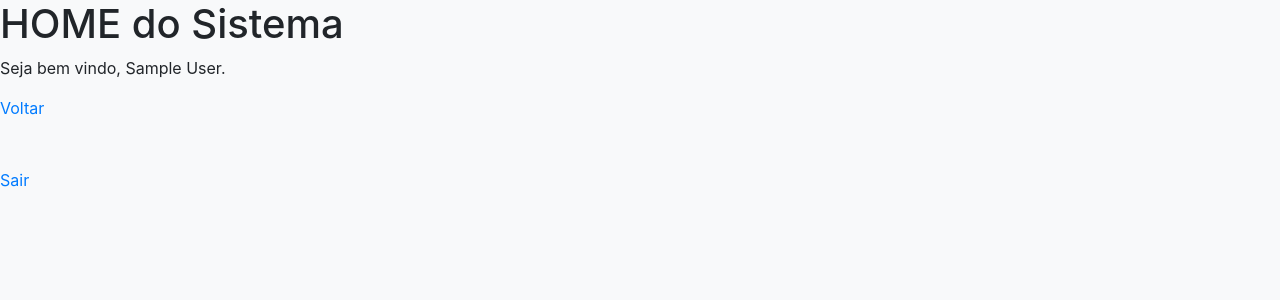
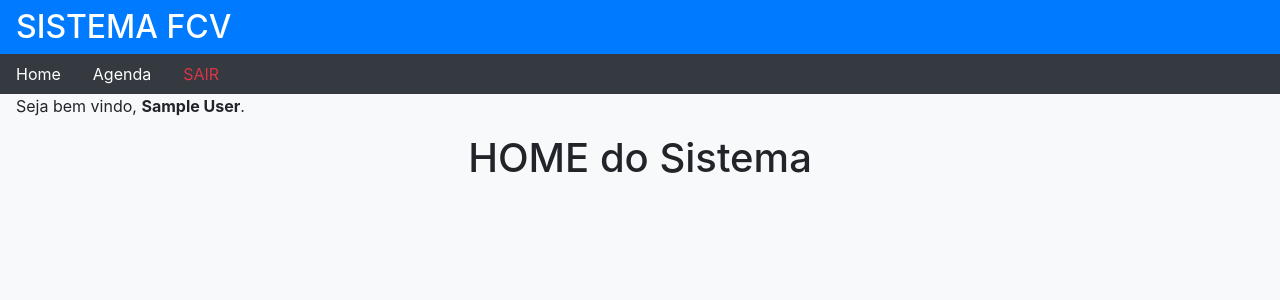
Before and after one commit to caioz7/sistema_login, a PHP site: page /home.php in a window 1280 px wide. Shown: the top 300 px of the page. Run offline with PHP 8.4, Linux system fonts and the light colour scheme; the visitor is signed in with stand-in values (Sample User, id 1).

Commit message:
Feito menu e home

```diff
--- /dev/null
+++ b/assets/menu.php
@@ -0,0 +1,19 @@
+<h2 class="bg-primary text-white pl-3 pt-2 pb-2 m-0">SISTEMA FCV</h2>
+<ul class="nav justify-content-left bg-dark">
+  <li class="nav-item">
+    <a class="nav-link text-white" href="home.php">Home</a>
+  </li>
+  <li class="nav-item">
+    <a class="nav-link text-white" href="agenda.php">Agenda</a>
+  </li>
+  <li class="nav-item float-right">
+    <a class="nav-link text-danger" href="logout.php">SAIR</a>
+  </li>
+</ul>
+<div class="row">
+  <div class="col">
+    <p class="ml-3">
+        Seja bem vindo, <b><?php echo $_SESSION['user_name']; ?></b>.
+    </p>
+  </div>
+</div>
--- a/home.php
+++ b/home.php
@@ -4,22 +4,9 @@
     require_once 'conexao.php';
     require_once 'verifica_sessao.php';
     require_once './assets/header.php';
+    require_once './assets/menu.php';
 ?>
-    <h1>
+    <h1 class="text-center">
         HOME do Sistema
     </h1>
-
-    <p>
-        Seja bem vindo, <?php echo $_SESSION['user_name']; ?>.
-    </p>
-
-    <a href="javascript:window.history.go(-1)">
-        Voltar
-    </a>
-
-    <br/><br/><br/>
-
-    <a href="logout.php">
-        Sair
-    </a>
 <?php require_once './assets/footer.php'; ?>
```
